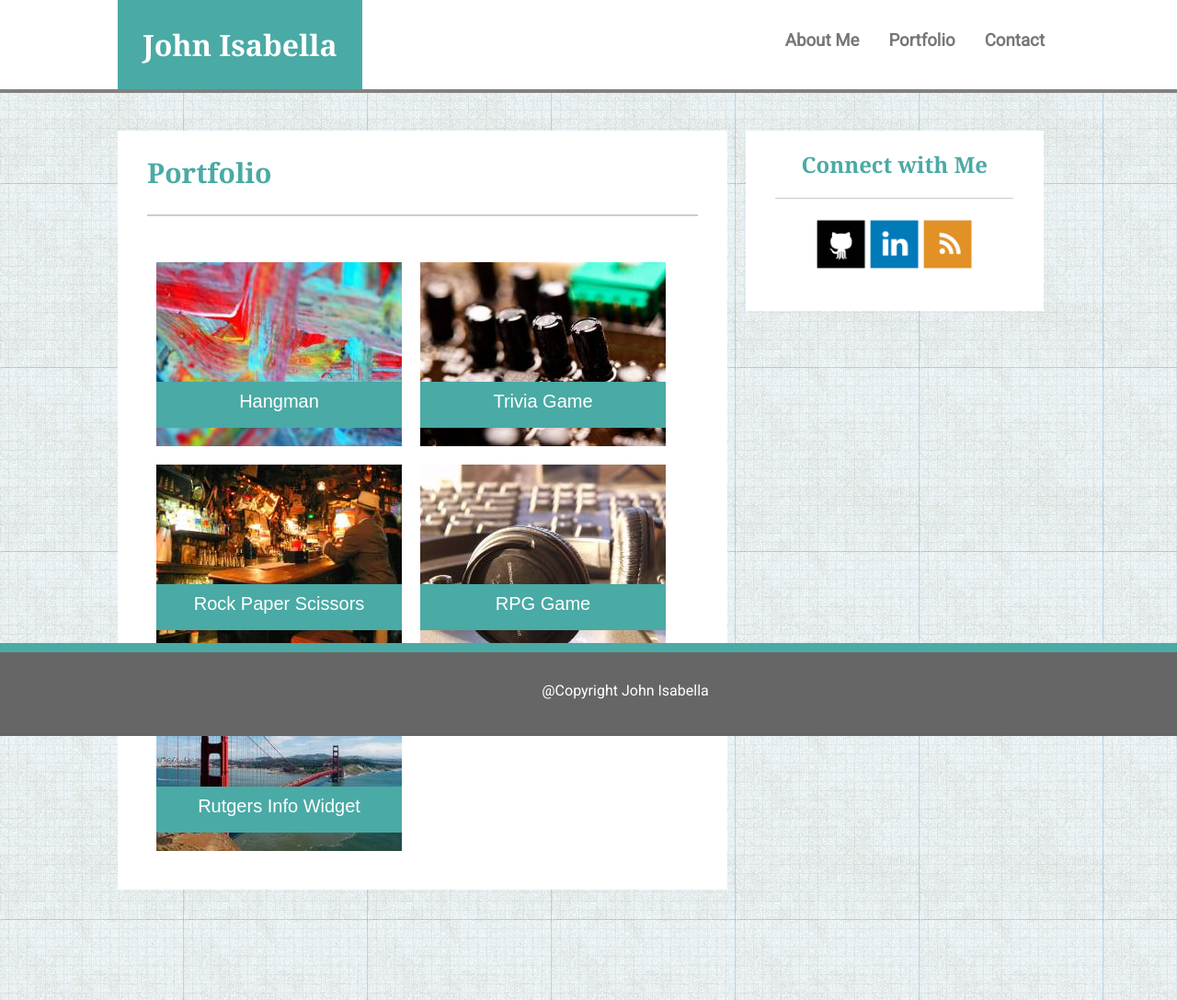
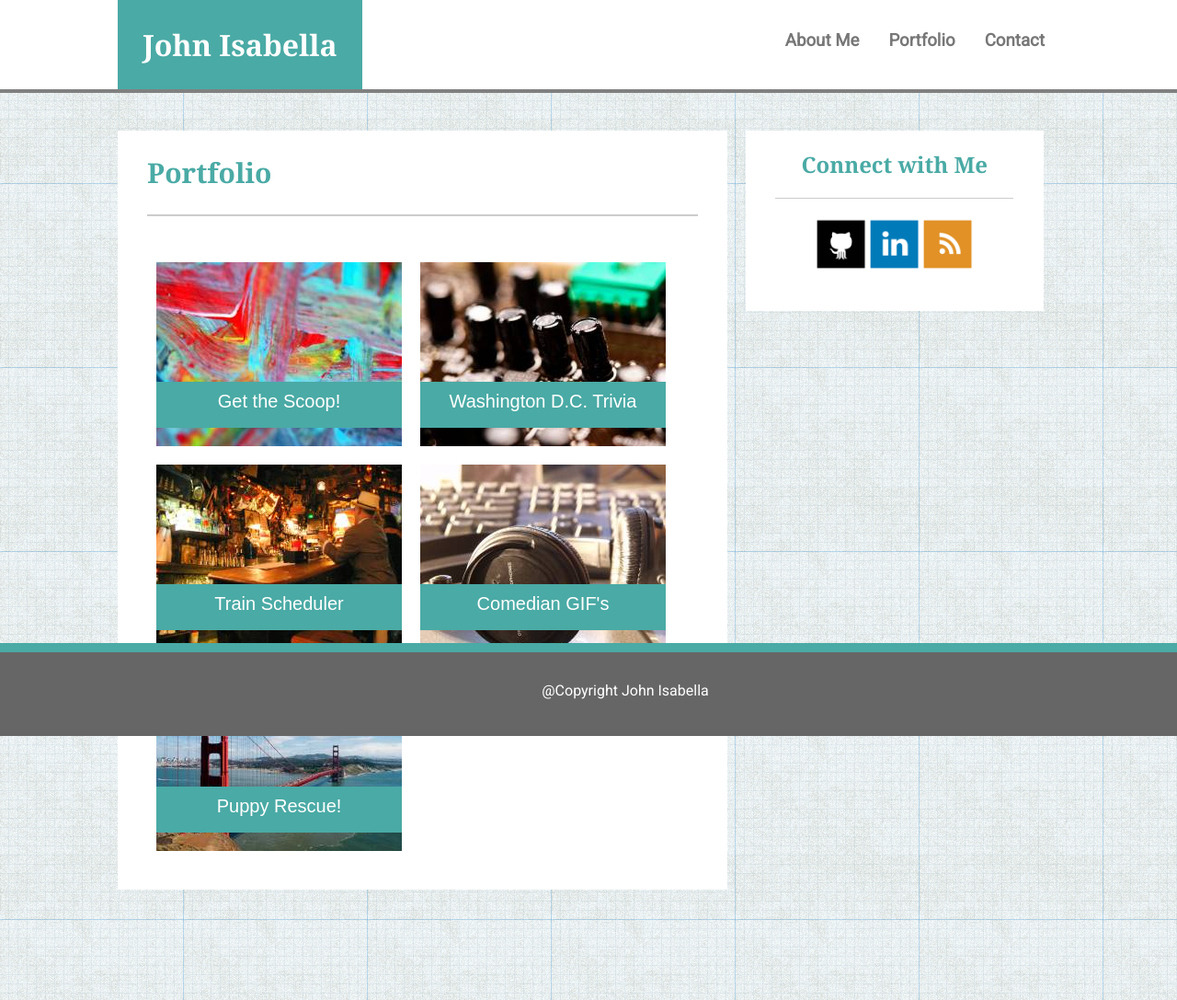
Before and after one commit to johnisabella/Responsive-Portfolio, a plain HTML site: page portfolio.html in a window 1280 px wide. Shown: the whole page at 92% size. Drawn offline with Linux system fonts and the light colour scheme.

Commit message:
updated portfolio for HW #7

```diff
--- a/assets/css/style.css
+++ b/assets/css/style.css
@@ -1,3 +1,23 @@
+a {
+    text-decoration: none;
+    color: white;
+}
+
+a:visited {
+    text-decoration: none;
+    color: white;
+}
+
+a:hover {
+    text-decoration: underline;
+    color: blue;
+}
+
+a:active {
+    text-decoration: underline;
+    color: blue;
+}
+
 h1 {
   float: left;
   font-family: "Georgia", Times, "Times New Roman", serif;
--- a/portfolio.html
+++ b/portfolio.html
@@ -34,23 +34,23 @@
         <div class="portfolio">
           <div class="portimagecontainer">
             <img src="assets/images/Portfolio1.jpg">
-            <div class="portimagetext">Hangman</div>
+            <div class="portimagetext"><a href="https://johnisabella.github.io/Get-the-Scoop/" target="_blank">Get the Scoop!</a></div>
           </div>
           <div class="portimagecontainer">
             <img src="assets/images/Portfolio2.jpg">
-            <div class="portimagetext">Trivia Game</div>
+            <div class="portimagetext"><a href="https://johnisabella.github.io/TriviaGame/" target="_blank">Washington D.C. Trivia</a></div>
           </div>
           <div class="portimagecontainer">
             <img src="assets/images/Portfolio3.jpg">
-            <div class="portimagetext">Rock Paper Scissors</div>
+            <div class="portimagetext"><a href="https://johnisabella.github.io/Train-Scheduler/" target="_blank">Train Scheduler</div>
           </div>
           <div class="portimagecontainer">
             <img src="assets/images/Portfolio4.jpg">
-            <div class="portimagetext">RPG Game</div>
+            <div class="portimagetext"><a href="https://johnisabella.github.io/Gif-App/" target="_blank">Comedian GIF's</a></div>
           </div>
           <div class="portimagecontainer">
             <img src="assets/images/Portfolio5.jpg">
-            <div class="portimagetext">Rutgers Info Widget</div>
+            <div class="portimagetext"><a href="https://johnisabella.github.io/week-4-game/" target="_blank">Puppy Rescue!</a></div>
           </div>
         </div>
       </div>
```
